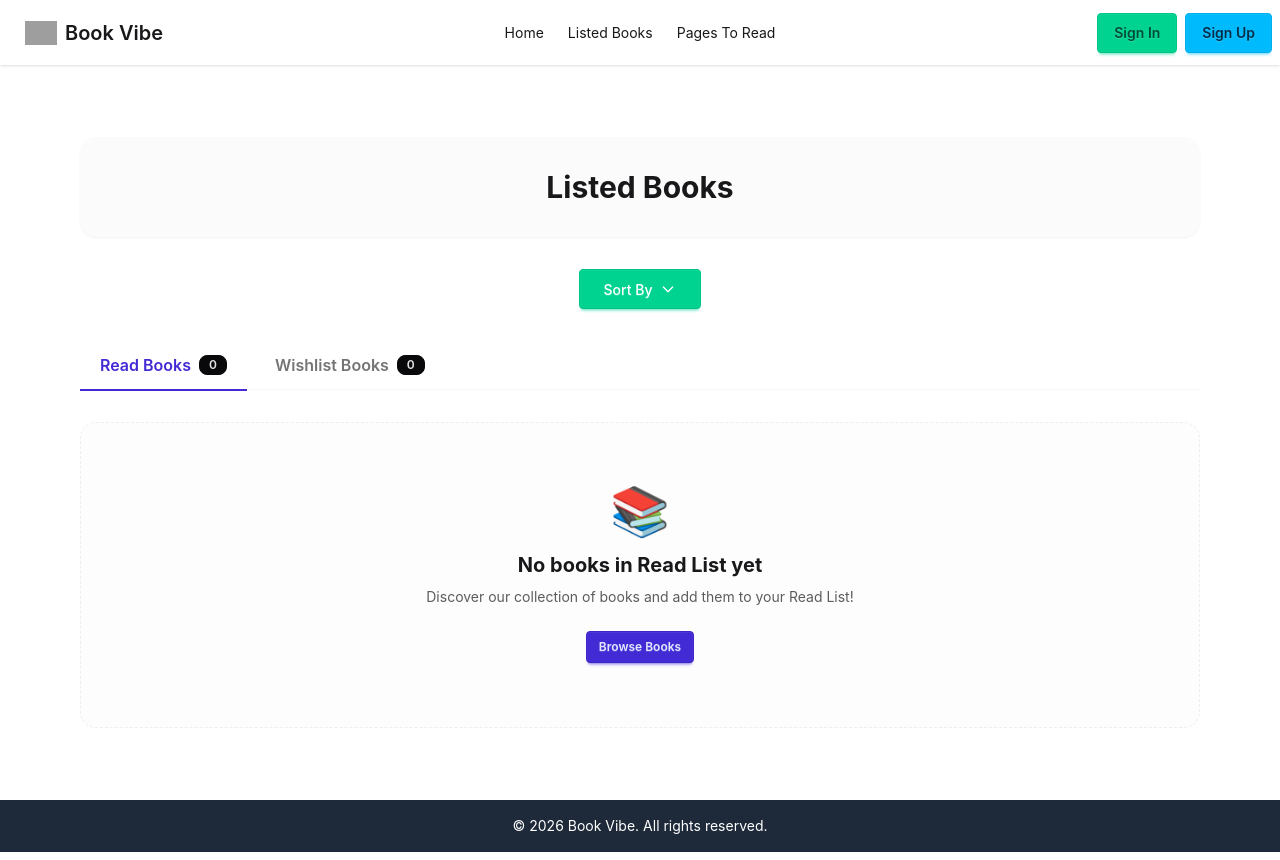
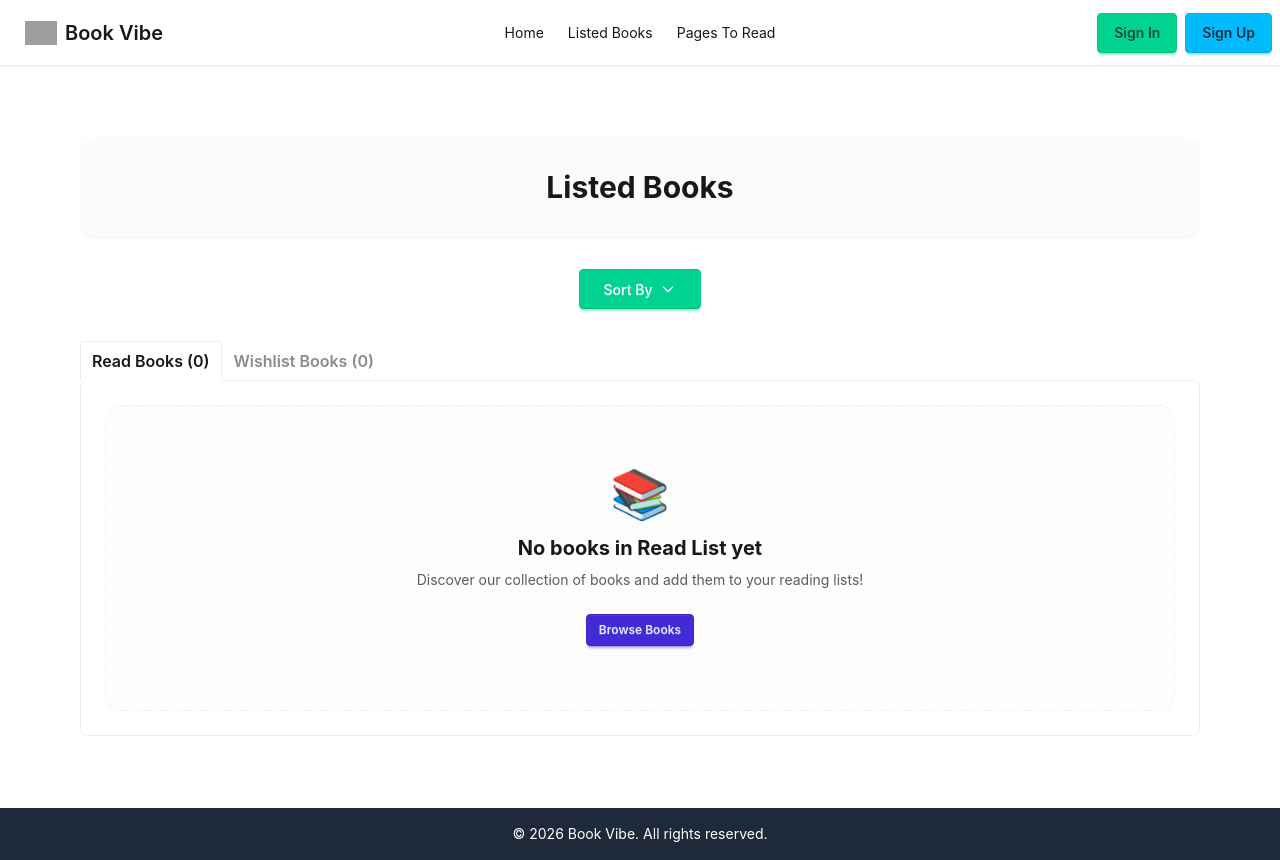
Before and after one commit to tahxin/vibe-books, a Next.js app: page /listed-books in a window 1280 px wide. Built offline with nearby package versions, Linux system fonts and the light colour scheme; grey boxes are pictures that could not be loaded.

Commit message:
feat(listed-books): use DaisyUI radio tabs lift with tab-content

```diff
--- a/src/components/listedBooks/readBooksList.tsx
+++ b/src/components/listedBooks/readBooksList.tsx
@@ -12,148 +12,45 @@ const ReadBooksList = () => {
   const [activeTab, setActiveTab] = useState<'read' | 'wishlist'>('read');
   const [sortBy, setSortBy] = useState<SortOption>('default');
 
-  const currentList = activeTab === 'read' ? readBooks : wishlist;
-
-  const sortedBooks = useMemo(() => {
-    const list = [...currentList];
+  const sortList = React.useCallback(
+    (list: Book[]) => {
+      const copy = [...list];
       if (sortBy === 'rating') {
-      return list.sort((a, b) => b.rating - a.rating);
+        return copy.sort((a, b) => b.rating - a.rating);
       }
       if (sortBy === 'totalPages') {
-      return list.sort((a, b) => b.totalPages - a.totalPages);
+        return copy.sort((a, b) => b.totalPages - a.totalPages);
       }
       if (sortBy === 'yearOfPublishing') {
-      return list.sort((a, b) => b.yearOfPublishing - a.yearOfPublishing);
+        return copy.sort((a, b) => b.yearOfPublishing - a.yearOfPublishing);
       }
-    return list;
-  }, [currentList, sortBy]);
+      return copy;
+    },
+    [sortBy]
+  );
 
+  const sortedReadBooks = useMemo(() => sortList(readBooks), [readBooks, sortList]);
+  const sortedWishlistBooks = useMemo(() => sortList(wishlist), [wishlist, sortList]);
+
+  const renderBookCards = (books: Book[], emptyMessage: string) => {
+    if (books.length === 0) {
       return (
-    <div className="container mx-auto py-8 px-4 max-w-6xl">
-      {/* Header Banner */}
-      <div className="bg-base-200/60 rounded-2xl py-8 mb-8 text-center shadow-xs">
-        <h1 className="text-2xl sm:text-3xl font-bold text-base-content">
-          Listed Books
-        </h1>
-      </div>
-
-      {/* Sort Dropdown */}
-      <div className="flex justify-center mb-8">
-        <div className="dropdown dropdown-bottom">
-          <div
-            tabIndex={0}
-            role="button"
-            className="btn btn-success text-white font-medium gap-2 px-6"
-          >
-            <span>
-              {sortBy === 'rating'
-                ? 'Sorted by Rating'
-                : sortBy === 'totalPages'
-                ? 'Sorted by Pages'
-                : sortBy === 'yearOfPublishing'
-                ? 'Sorted by Publishing Year'
-                : 'Sort By'}
-            </span>
-            <svg
-              className="w-4 h-4"
-              fill="none"
-              stroke="currentColor"
-              viewBox="0 0 24 24"
-            >
-              <path
-                strokeLinecap="round"
-                strokeLinejoin="round"
-                strokeWidth={2}
-                d="M19 9l-7 7-7-7"
-              />
-            </svg>
-          </div>
-          <ul
-            tabIndex={0}
-            className="dropdown-content menu p-2 shadow-lg bg-base-100 rounded-box w-52 mt-2 z-10 border border-base-200"
-          >
-            <li>
-              <button
-                onClick={() => setSortBy('rating')}
-                className={sortBy === 'rating' ? 'active' : ''}
-              >
-                Rating
-              </button>
-            </li>
-            <li>
-              <button
-                onClick={() => setSortBy('totalPages')}
-                className={sortBy === 'totalPages' ? 'active' : ''}
-              >
-                Number of pages
-              </button>
-            </li>
-            <li>
-              <button
-                onClick={() => setSortBy('yearOfPublishing')}
-                className={sortBy === 'yearOfPublishing' ? 'active' : ''}
-              >
-                Publisher year
-              </button>
-            </li>
-            {sortBy !== 'default' && (
-              <li>
-                <button
-                  onClick={() => setSortBy('default')}
-                  className="text-error"
-                >
-                  Reset Sort
-                </button>
-              </li>
-            )}
-          </ul>
-        </div>
-      </div>
-
-      {/* Tabs */}
-      <div className="flex border-b border-base-200 mb-8 gap-2">
-        <button
-          onClick={() => setActiveTab('read')}
-          className={`py-3 px-5 font-semibold text-base transition-colors border-b-2 -mb-[2px] flex items-center gap-2 ${
-            activeTab === 'read'
-              ? 'border-primary text-primary'
-              : 'border-transparent text-base-content/60 hover:text-base-content'
-          }`}
-        >
-          <span>Read Books</span>
-          <span className="badge badge-sm badge-neutral">{readBooks.length}</span>
-        </button>
-
-        <button
-          onClick={() => setActiveTab('wishlist')}
-          className={`py-3 px-5 font-semibold text-base transition-colors border-b-2 -mb-[2px] flex items-center gap-2 ${
-            activeTab === 'wishlist'
-              ? 'border-primary text-primary'
-              : 'border-transparent text-base-content/60 hover:text-base-content'
-          }`}
-        >
-          <span>Wishlist Books</span>
-          <span className="badge badge-sm badge-neutral">{wishlist.length}</span>
-        </button>
-      </div>
-
-      {/* Book List / Empty State */}
-      {sortedBooks.length === 0 ? (
         <div className="text-center py-16 px-4 bg-base-200/30 rounded-2xl border border-dashed border-base-300">
           <div className="text-5xl mb-4">📚</div>
-          <h2 className="text-xl font-bold text-base-content">
-            No books in {activeTab === 'read' ? 'Read List' : 'Wishlist'} yet
-          </h2>
+          <h2 className="text-xl font-bold text-base-content">{emptyMessage}</h2>
           <p className="text-sm text-base-content/70 mt-2 max-w-md mx-auto">
-            Discover our collection of books and add them to your {activeTab === 'read' ? 'Read List' : 'Wishlist'}!
+            Discover our collection of books and add them to your reading lists!
           </p>
           <Link href="/" className="btn btn-primary btn-sm mt-6">
             Browse Books
           </Link>
         </div>
-      ) : (
+      );
+    }
+
+    return (
       <div className="space-y-6">
-          {sortedBooks.map((book: Book) => (
+        {books.map((book: Book) => (
           <div
             key={book.bookId}
             className="card lg:card-side bg-base-100 border border-base-200 shadow-xs hover:shadow-md transition-shadow p-6 gap-6 items-start"
@@ -269,7 +166,127 @@ const ReadBooksList = () => {
           </div>
         ))}
       </div>
+    );
+  };
+
+  return (
+    <div className="container mx-auto py-8 px-4 max-w-6xl">
+      {/* Header Banner */}
+      <div className="bg-base-200/60 rounded-2xl py-8 mb-8 text-center shadow-xs">
+        <h1 className="text-2xl sm:text-3xl font-bold text-base-content">
+          Listed Books
+        </h1>
+      </div>
+
+      {/* Sort Dropdown */}
+      <div className="flex justify-center mb-8">
+        <div className="dropdown dropdown-bottom">
+          <div
+            tabIndex={0}
+            role="button"
+            className="btn btn-success text-white font-medium gap-2 px-6"
+          >
+            <span>
+              {sortBy === 'rating'
+                ? 'Sorted by Rating'
+                : sortBy === 'totalPages'
+                ? 'Sorted by Pages'
+                : sortBy === 'yearOfPublishing'
+                ? 'Sorted by Publishing Year'
+                : 'Sort By'}
+            </span>
+            <svg
+              className="w-4 h-4"
+              fill="none"
+              stroke="currentColor"
+              viewBox="0 0 24 24"
+            >
+              <path
+                strokeLinecap="round"
+                strokeLinejoin="round"
+                strokeWidth={2}
+                d="M19 9l-7 7-7-7"
+              />
+            </svg>
+          </div>
+          <ul
+            tabIndex={0}
+            className="dropdown-content menu p-2 shadow-lg bg-base-100 rounded-box w-52 mt-2 z-10 border border-base-200"
+          >
+            <li>
+              <button
+                onClick={() => setSortBy('rating')}
+                className={sortBy === 'rating' ? 'active' : ''}
+              >
+                Rating
+              </button>
+            </li>
+            <li>
+              <button
+                onClick={() => setSortBy('totalPages')}
+                className={sortBy === 'totalPages' ? 'active' : ''}
+              >
+                Number of pages
+              </button>
+            </li>
+            <li>
+              <button
+                onClick={() => setSortBy('yearOfPublishing')}
+                className={sortBy === 'yearOfPublishing' ? 'active' : ''}
+              >
+                Publisher year
+              </button>
+            </li>
+            {sortBy !== 'default' && (
+              <li>
+                <button
+                  onClick={() => setSortBy('default')}
+                  className="text-error"
+                >
+                  Reset Sort
+                </button>
+              </li>
             )}
+          </ul>
+        </div>
+      </div>
+
+      {/* DaisyUI Radio Tabs Lift + Tab Content */}
+      <div role="tablist" className="tabs tabs-lift">
+        {/* Read Books Tab */}
+        <input
+          type="radio"
+          name="listed_books_tabs"
+          role="tab"
+          className="tab text-base font-semibold"
+          aria-label={`Read Books (${readBooks.length})`}
+          checked={activeTab === 'read'}
+          onChange={() => setActiveTab('read')}
+        />
+        <div
+          role="tabpanel"
+          className="tab-content bg-base-100 border-base-300 rounded-box p-6"
+        >
+          {renderBookCards(sortedReadBooks, 'No books in Read List yet')}
+        </div>
+
+        {/* Wishlist Books Tab */}
+        <input
+          type="radio"
+          name="listed_books_tabs"
+          role="tab"
+          className="tab text-base font-semibold"
+          aria-label={`Wishlist Books (${wishlist.length})`}
+          checked={activeTab === 'wishlist'}
+          onChange={() => setActiveTab('wishlist')}
+        />
+        <div
+          role="tabpanel"
+          className="tab-content bg-base-100 border-base-300 rounded-box p-6"
+        >
+          {renderBookCards(sortedWishlistBooks, 'No books in Wishlist yet')}
+        </div>
+      </div>
     </div>
   );
 };
```
Lines whose indentation alone changed are shown as unchanged.
